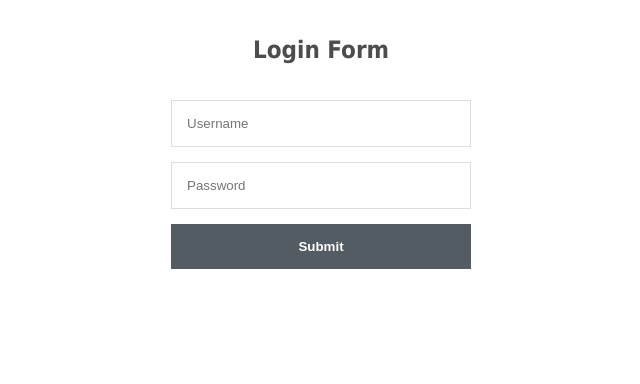
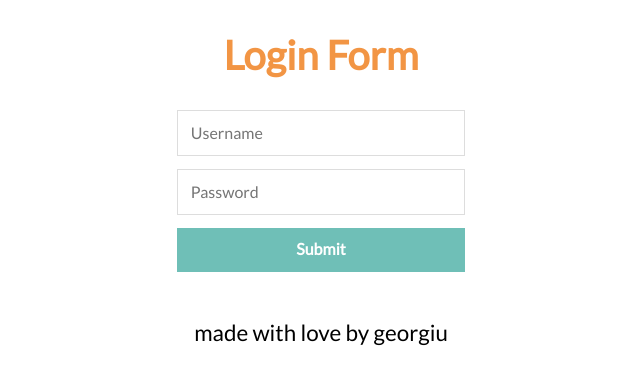
Before and after one commit to killalad/the-room-public, a website: page public/login.html in a window 1280 px wide. Shown: the whole page, without its empty margins (319-959 px from the left). Drawn offline with Linux system fonts and the light colour scheme.

Commit message:
login #3

```diff
--- a/public/login.html
+++ b/public/login.html
@@ -2,47 +2,37 @@
 <html>
 	<head>
 		<meta charset="utf-8" />
-		<title>Login Form Tutorial</title>
-		<style>
-			.login-form {
-				width: 300px;
-				margin: 0 auto;
-				font-family: Tahoma, Geneva, sans-serif;
-			}
-			.login-form h1 {
-				text-align: center;
-				color: #4d4d4d;
-				font-size: 24px;
-				padding: 20px 0 20px 0;
-			}
-			.login-form input[type='password'],
-			.login-form input[type='text'] {
-				width: 100%;
-				padding: 15px;
-				border: 1px solid #dddddd;
-				margin-bottom: 15px;
-				box-sizing: border-box;
-			}
-			.login-form input[type='submit'] {
-				width: 100%;
-				padding: 15px;
-				background-color: #535b63;
-				border: 0;
-				box-sizing: border-box;
-				cursor: pointer;
-				font-weight: bold;
-				color: #ffffff;
-			}
-		</style>
+		<meta name="viewport" content="width=device-width, initial-scale=1" />
+		<link rel="apple-touch-icon" sizes="180x180" href="/icons/apple-touch-icon.png" />
+		<link rel="icon" type="image/png" sizes="32x32" href="/icons/favicon-32x32.png" />
+		<link rel="icon" type="image/png" sizes="16x16" href="/icons/favicon-16x16.png" />
+		<link rel="manifest" href="/site.webmanifest" />
+		<link rel="mask-icon" href="/icons/safari-pinned-tab.svg" color="#5bbad5" />
+		<link rel="shortcut icon" href="/favicon.ico" />
+		<meta name="msapplication-TileColor" content="#6FBFB7" />
+		<meta name="msapplication-config" content="/icons/browserconfig.xml" />
+		<meta name="theme-color" content="#6FBFB7" />
+
+		<title>login-the-room</title>
+		<link
+			href="https://fonts.googleapis.com/css?family=Lato&display=swap"
+			rel="stylesheet"
+		/>
+		<link rel="stylesheet" href="/normalize.css" />
+		<link rel="stylesheet" href="/style.css" />
+		<style></style>
 	</head>
 	<body>
-		<div class="login-form">
+		<div class="container">
 			<h1>Login Form</h1>
-			<form action="auth" method="POST">
-				<input type="text" name="username" placeholder="Username" required />
-				<input type="password" name="password" placeholder="Password" required />
-				<input type="submit" />
-			</form>
+			<div class="login-form">
+				<form action="auth" method="POST">
+					<input type="text" name="username" placeholder="Username" required />
+					<input type="password" name="password" placeholder="Password" required />
+					<input type="submit" />
+				</form>
+			</div>
+			<footer>made with love by georgiu</footer>
 		</div>
 	</body>
 </html>
--- a/public/style.css
+++ b/public/style.css
@@ -119,3 +119,25 @@ footer {
 	text-align: center;
 	font-size: 1.4rem;
 }
+.login-form {
+	max-width: 18rem;
+	margin: 0 auto;
+}
+.login-form input[type='password'],
+.login-form input[type='text'] {
+	width: 100%;
+	padding: 0.8rem;
+	border: 1px solid #dddddd;
+	margin-bottom: 0.8rem;
+	box-sizing: border-box;
+}
+.login-form input[type='submit'] {
+	width: 100%;
+	padding: 0.8rem;
+	background-color: #6fbfb7;
+	border: 0;
+	box-sizing: border-box;
+	cursor: pointer;
+	font-weight: bold;
+	color: #ffffff;
+}
```
Also changed, not shown: index.js (+2 -8 lines).
